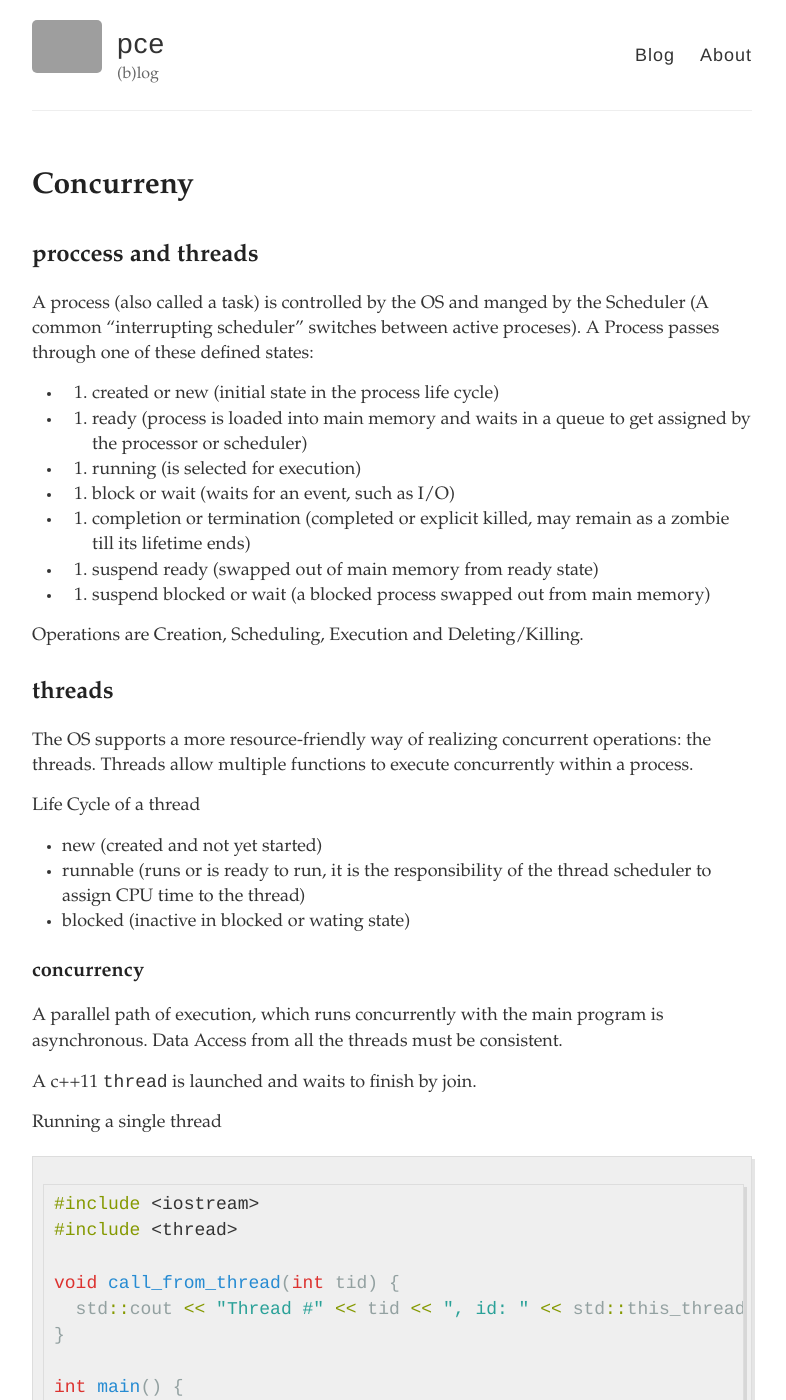
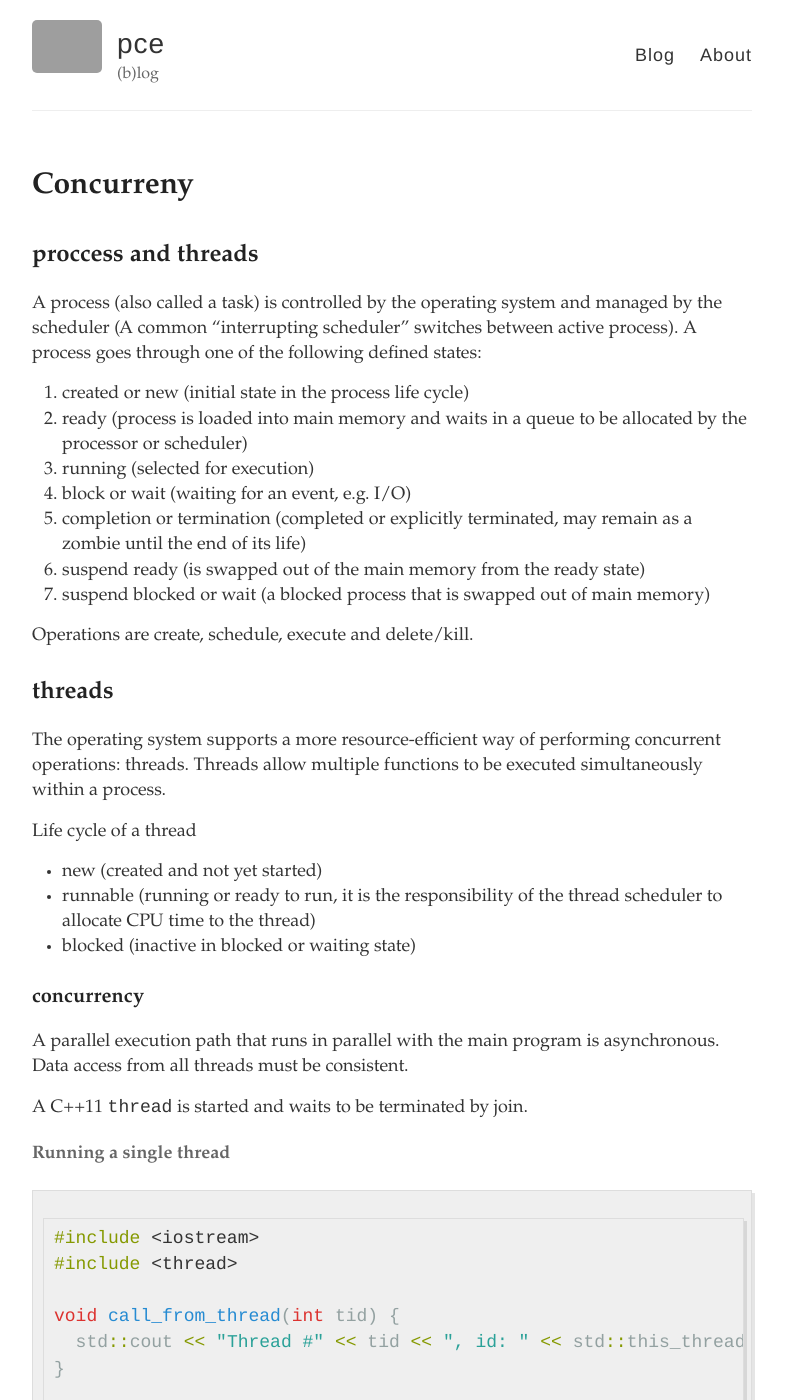
Before and after one commit to pce/pce.github.io, a Jekyll site: the page built from _posts/2021-04-19-Concurrency.md, in a window 1280 px wide and 1400 px high. Shown: the whole window, without its empty margins (248-1034 px from the left). Built offline with Jekyll 4.4.1, drawn with Linux system fonts in a browser that asks for light colours; some of the changed text lies outside the part shown; grey boxes are pictures that could not be loaded.

Commit message:
typoptimze

````diff
--- a/_posts/2021-04-19-Concurrency.md
+++ b/_posts/2021-04-19-Concurrency.md
@@ -8,43 +8,43 @@ tags: c++
 
 ## proccess and threads
 
-A process (also called a task) is controlled by the OS and manged by the Scheduler (A common "interrupting scheduler" switches between active proceses).
-A Process passes through one of these defined states:
+A process (also called a task) is controlled by the operating system and managed by the scheduler (A common "interrupting scheduler" switches between active process).
+A process goes through one of the following defined states:
 
-- 1. created or new (initial state in the process life cycle)
-- 2. ready (process is loaded into main memory and waits in a queue to get assigned by the processor or scheduler)
-- 3. running (is selected for execution)
-- 4. block or wait (waits for an event, such as I/O)
-- 5. completion or termination (completed or explicit killed, may remain as a zombie till its lifetime ends)
-- 6. suspend ready (swapped out of main memory from ready state)
-- 7. suspend blocked or wait (a blocked process swapped out from main memory)
+1. created or new (initial state in the process life cycle)
+2. ready (process is loaded into main memory and waits in a queue to be allocated by the processor or scheduler)
+3. running (selected for execution)
+4. block or wait (waiting for an event, e.g. I/O)
+5. completion or termination (completed or explicitly terminated, may remain as a zombie until the end of its life)
+6. suspend ready (is swapped out of the main memory from the ready state)
+7. suspend blocked or wait (a blocked process that is swapped out of main memory)
 
 
-Operations are Creation, Scheduling, Execution and Deleting/Killing.
+Operations are create, schedule, execute and delete/kill.
+
 
 
 ## threads
 
-The OS supports a more resource-friendly way of realizing concurrent operations: the threads.
-Threads allow multiple functions to execute concurrently within a process.
+The operating system supports a more resource-efficient way of performing concurrent operations: threads.
+Threads allow multiple functions to be executed simultaneously within a process.
 
-Life Cycle of a thread
+Life cycle of a thread
 
 - new (created and not yet started)
-- runnable (runs or is ready to run, it is the responsibility of the thread scheduler to assign CPU time to the thread)
-- blocked (inactive in blocked or wating state)
-
+- runnable (running or ready to run, it is the responsibility of the thread scheduler to allocate CPU time to the thread)
+- blocked (inactive in blocked or waiting state)
 
 <!-- // In C++ there are POSIX threads and since C++11 thread. -->
 
 ### concurrency
 
-A parallel path of execution, which runs concurrently with the main program is asynchronous.
-Data Access from all the threads must be consistent.
+A parallel execution path that runs in parallel with the main program is asynchronous.
+Data access from all threads must be consistent.
 
-A c++11 `thread` is launched and waits to finish by join.
+A C++11 `thread` is started and waits to be terminated by join.
 
-Running a single thread
+#### Running a single thread
 ```c++
 #include <iostream>
 #include <thread>
@@ -73,7 +73,7 @@ Thread #1, id: 0x70000b067000
 ```
 
 
-Creating multiple threads
+#### Creating multiple threads
 ```c++
 
 #include <iostream>
@@ -134,8 +134,8 @@ Thread #9655, id: 0x700008b2b000
 ```
 
 
-A [powerful example of prallel programming](https://solarianprogrammer.com/2011/12/16/cpp-11-thread-tutorial/
-) of complex image processing, may be to launch a number of threads (7 for a quad-core system), each one will process his chunk of the image.
+A [powerful parallel programming example](https://solarianprogrammer.com/2011/12/16/cpp-11-thread-tutorial/
+) for complex image processing might be to start a number of threads (7 for a quad-core system), each thread processes its part of the image.
 
 
 
````
Also changed, not shown: other parts of _posts/2021-04-19-Concurrency.md (+1 -1 lines).
